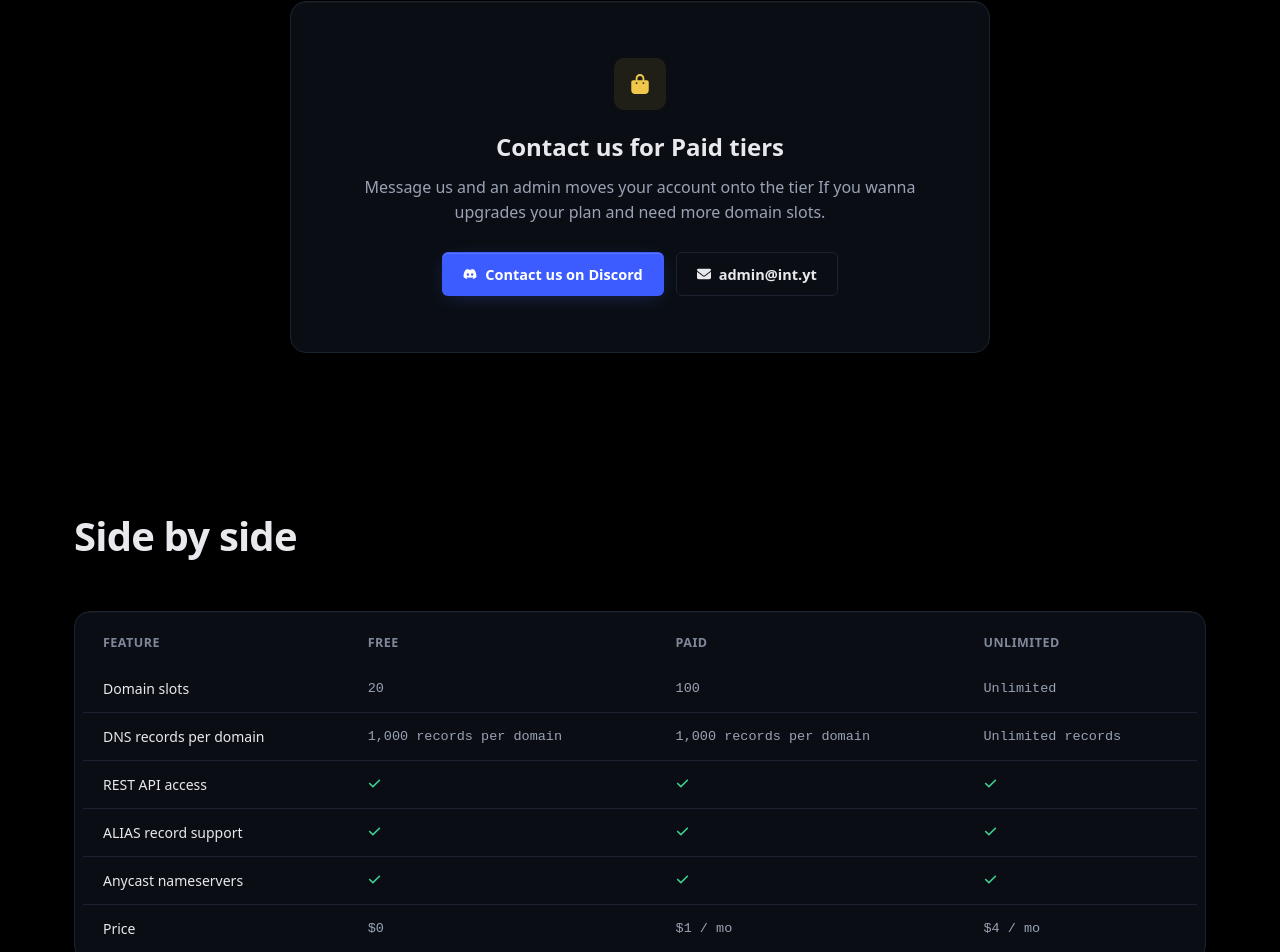
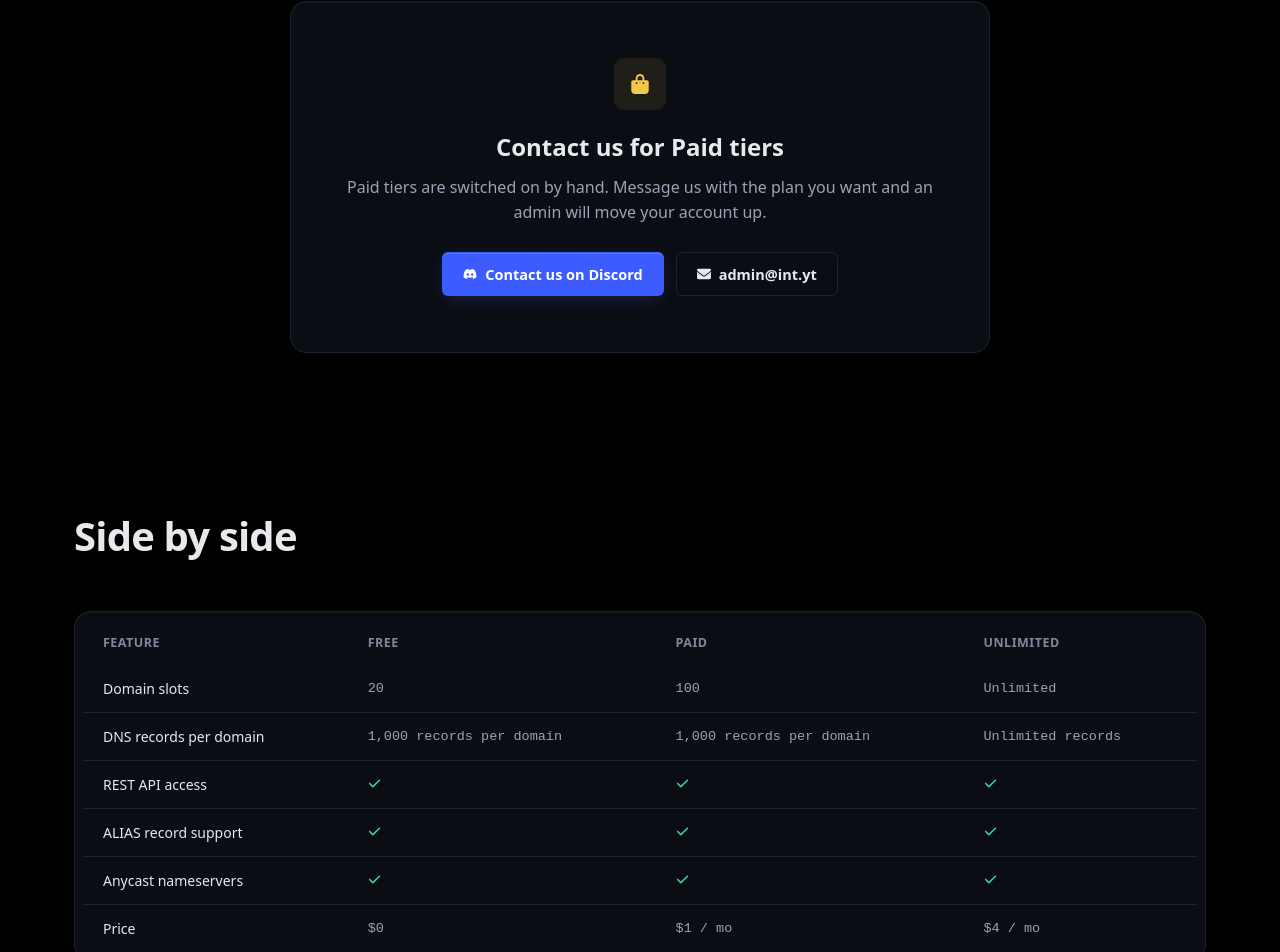
Before and after one commit to Kananosa/dns.int.yt, a React (Vite) app: page /pricing in a window 1280 px wide. Shown: the part 1118-2070 px from the top of the page. Built offline with nearby package versions, Linux system fonts and the light colour scheme.

Commit message:
Rewrite Paid tiers contact paragraph

```diff
--- a/src/pages/Pricing.jsx
+++ b/src/pages/Pricing.jsx
@@ -92,8 +92,8 @@ export default function Pricing() {
             </div>
             <h2>Contact us for Paid tiers</h2>
             <p>
-              Message us and an admin moves your account onto the tier If you wanna upgrades your
-              plan and need more domain slots.
+              Paid tiers are switched on by hand. Message us with the plan you want and an admin
+              will move your account up.
             </p>
             <div className="buy-panel__cta">
               <a href={DISCORD_URL} target="_blank" rel="noreferrer" className="btn btn--primary">
```
